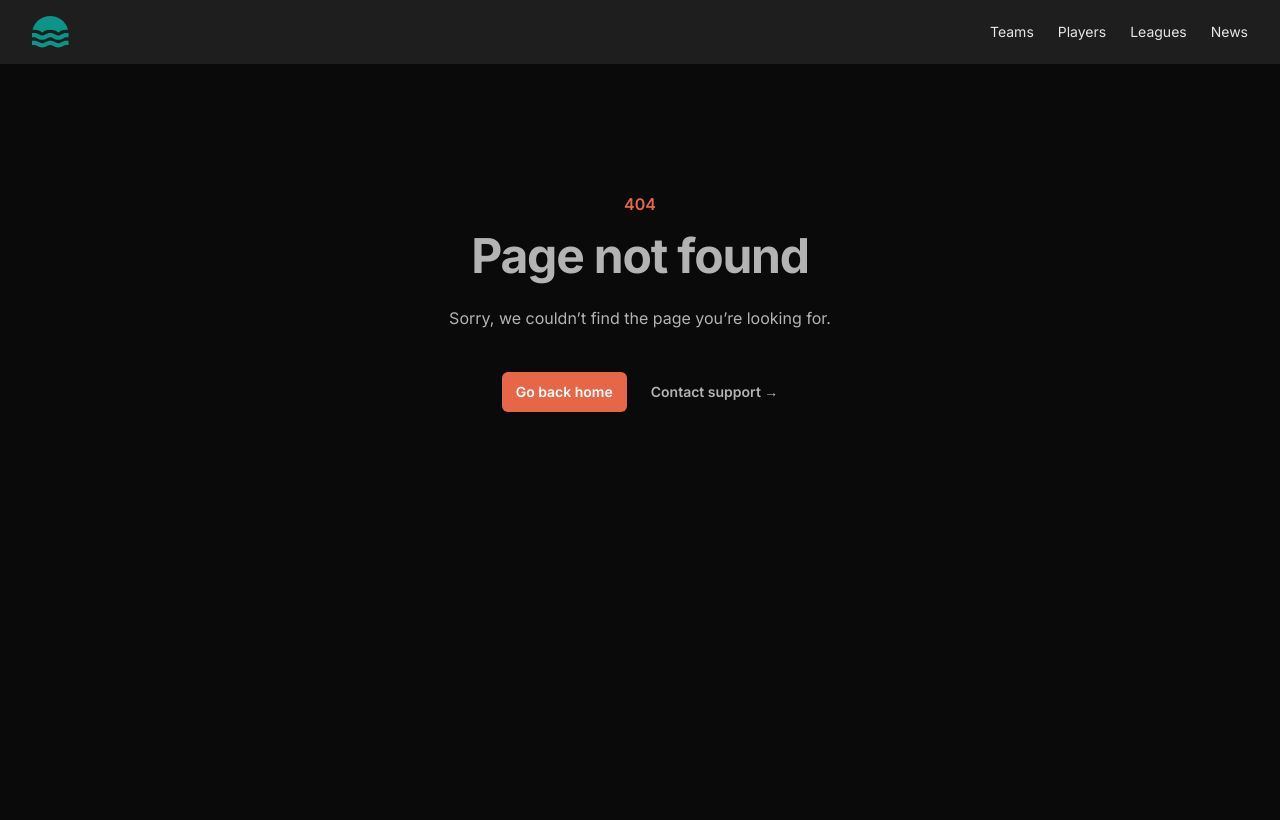
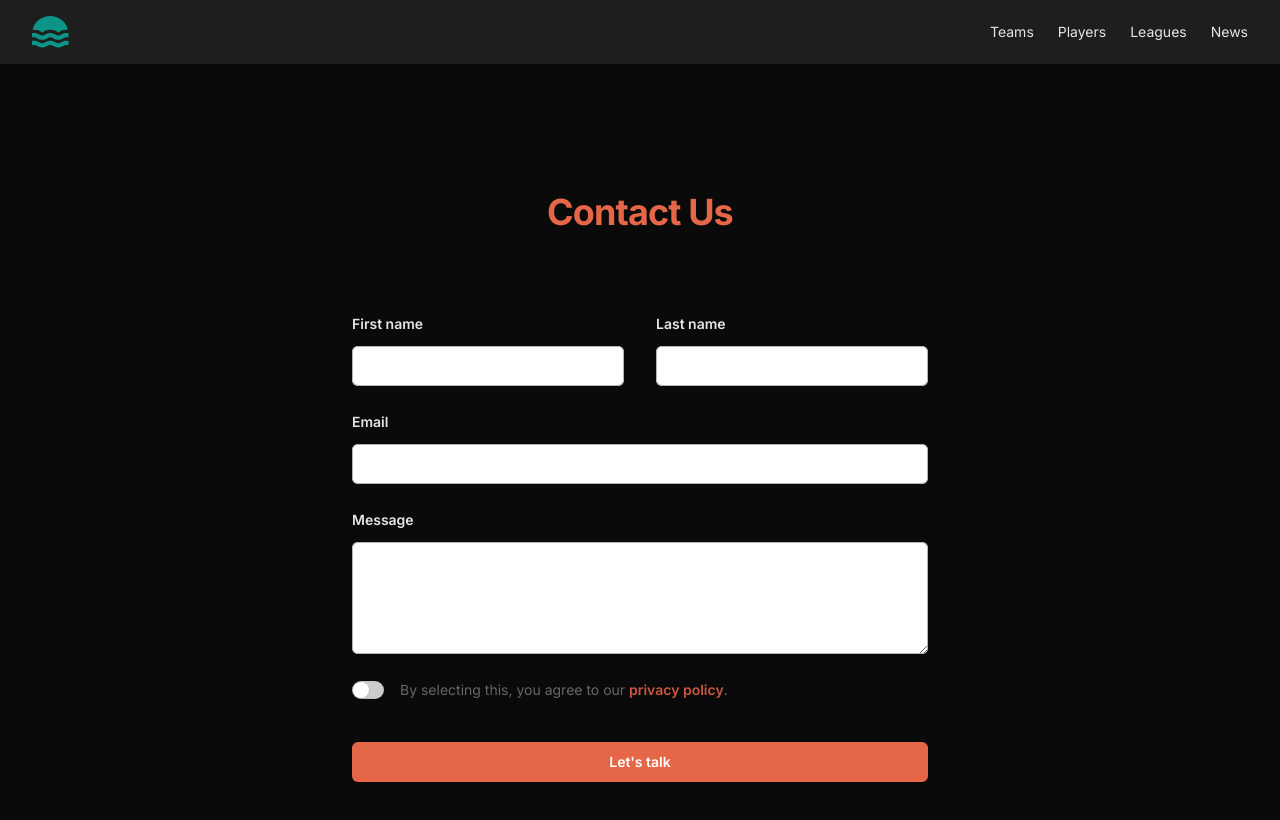
Before and after one commit to AMRRAGHEB118/football_analytic_forntend, a Next.js app: page /contact in a window 1280 px wide. Before the commit this address had no page. Shown: the top 820 px of the page. Built offline with nearby package versions, Linux system fonts and the light colour scheme.

Commit message:
Create contact page

```diff
--- /dev/null
+++ b/src/app/(dynamicPages)/contact/page.tsx
@@ -0,0 +1,109 @@
+'use client'
+
+import { useState } from 'react'
+import { Field, Label, Switch } from '@headlessui/react'
+
+const Contact = () => {
+  const [agreed, setAgreed] = useState(false)
+
+  return (
+    <div className="isolate px-6 py-24 sm:py-32 lg:px-8">
+      <div className="mx-auto max-w-2xl text-center">
+        <h2 className="text-3xl font-bold tracking-tight text-primary-600 sm:text-4xl">Contact Us</h2>
+      </div>
+      <form action="#" method="POST" className="mx-auto mt-16 max-w-xl sm:mt-20">
+        <div className="grid grid-cols-1 gap-x-8 gap-y-6 sm:grid-cols-2">
+          <div>
+            <label htmlFor="first-name" className="block text-sm font-semibold leading-6 text-secondary-100">
+              First name
+            </label>
+            <div className="mt-2.5">
+              <input
+                id="first-name"
+                name="first-name"
+                type="text"
+                autoComplete="given-name"
+                className="block w-full rounded-md border-0 px-3.5 py-2 text-secondary-900 shadow-sm ring-1 ring-inset ring-secondary-300 placeholder:text-secondary-400 focus:ring-2 focus:ring-inset focus:ring-primary-600 sm:text-sm sm:leading-6"
+              />
+            </div>
+          </div>
+          <div>
+            <label htmlFor="last-name" className="block text-sm font-semibold leading-6 text-secondary-100">
+              Last name
+            </label>
+            <div className="mt-2.5">
+              <input
+                id="last-name"
+                name="last-name"
+                type="text"
+                autoComplete="family-name"
+                className="block w-full rounded-md border-0 px-3.5 py-2 text-secondary-900 shadow-sm ring-1 ring-inset ring-secondary-300 placeholder:text-secondary-400 focus:ring-2 focus:ring-inset focus:ring-primary-600 sm:text-sm sm:leading-6"
+              />
+            </div>
+          </div>
+          <div className="sm:col-span-2">
+            <label htmlFor="email" className="block text-sm font-semibold leading-6 text-secondary-100">
+              Email
+            </label>
+            <div className="mt-2.5">
+              <input
+                id="email"
+                name="email"
+                type="email"
+                autoComplete="email"
+                className="block w-full rounded-md border-0 px-3.5 py-2 text-secondary-900 shadow-sm ring-1 ring-inset ring-secondary-300 placeholder:text-secondary-400 focus:ring-2 focus:ring-inset focus:ring-primary-600 sm:text-sm sm:leading-6"
+              />
+            </div>
+          </div>
+          <div className="sm:col-span-2">
+            <label htmlFor="message" className="block text-sm font-semibold leading-6 text-secondary-100">
+              Message
+            </label>
+            <div className="mt-2.5">
+              <textarea
+                id="message"
+                name="message"
+                rows={4}
+                className="block w-full rounded-md border-0 px-3.5 py-2 text-secondary-900 shadow-sm ring-1 ring-inset ring-secondary-300 placeholder:text-secondary-400 focus:ring-2 focus:ring-inset focus:ring-primary-600 sm:text-sm sm:leading-6"
+                defaultValue={''}
+              />
+            </div>
+          </div>
+          <Field className="flex gap-x-4 sm:col-span-2">
+            <div className="flex h-6 items-center">
+              <Switch
+                checked={agreed}
+                onChange={setAgreed}
+                className="group flex w-8 flex-none cursor-pointer rounded-full bg-secondary-200 p-px ring-1 ring-inset ring-secondary-900/5 transition-colors duration-200 ease-in-out focus-visible:outline focus-visible:outline-2 focus-visible:outline-offset-2 focus-visible:outline-primary-500 data-[checked]:bg-primary-700"
+              >
+                <span className="sr-only">Agree to policies</span>
+                <span
+                  aria-hidden="true"
+                  className="h-4 w-4 transform rounded-full bg-white shadow-sm ring-1 ring-secondary-900/5 transition duration-200 ease-in-out group-data-[checked]:translate-x-3.5"
+                />
+              </Switch>
+            </div>
+            <Label className="text-sm leading-6 text-secondary-600">
+              By selecting this, you agree to our{' '}
+              <a href="#" className="font-semibold text-primary-700">
+                privacy&nbsp;policy
+              </a>
+              .
+            </Label>
+          </Field>
+        </div>
+        <div className="mt-10">
+          <button
+            type="submit"
+            className="block w-full rounded-md bg-primary-600 px-3.5 py-2.5 text-center text-sm font-semibold text-white shadow-sm hover:bg-primary-500 focus-visible:outline focus-visible:outline-2 focus-visible:outline-offset-2 focus-visible:outline-primary-600"
+          >
+            Let&apos;s talk
+          </button>
+        </div>
+      </form>
+    </div>
+  )
+}
+
+
+export default Contact;
```
